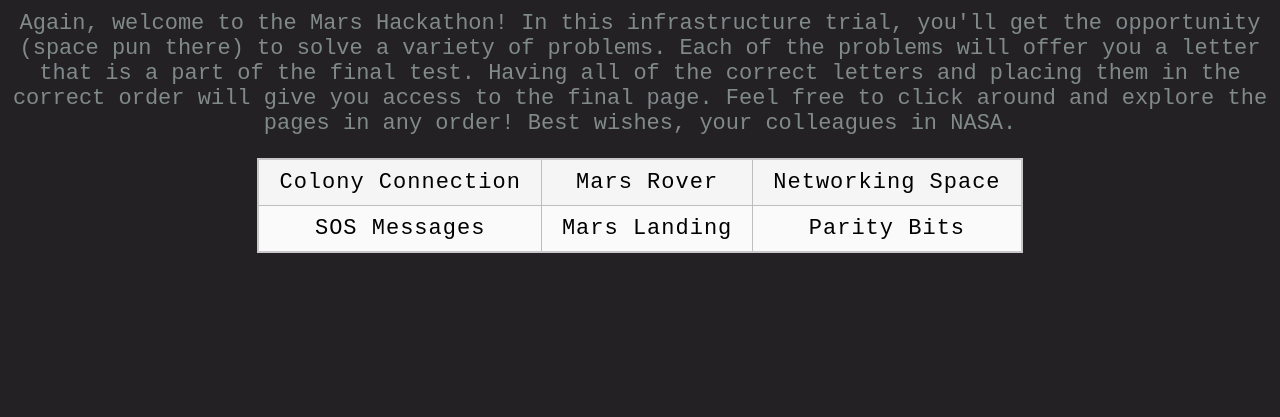
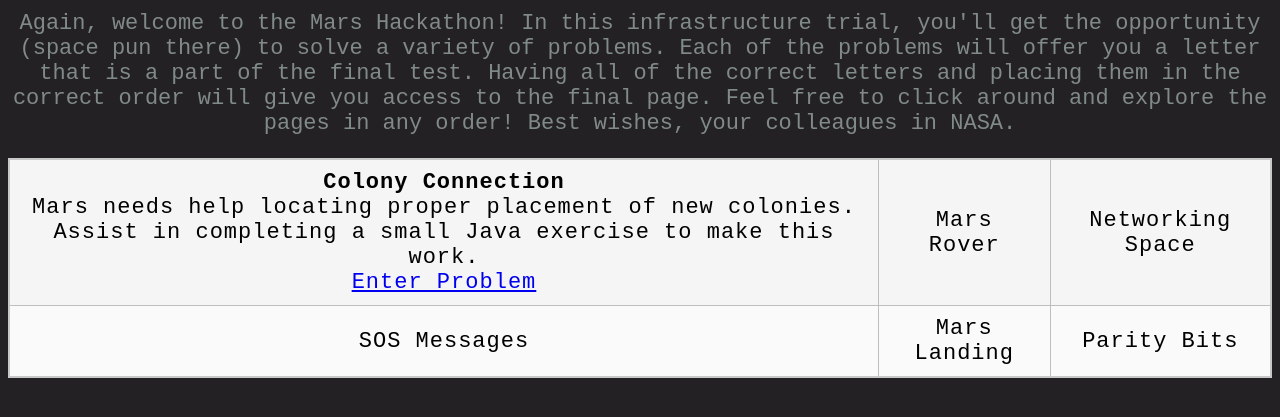
Before and after one commit to grexcode/marshackathon, a plain HTML site: page index.html in a window 1280 px wide. Shown: the part 381-798 px from the top of the page. Drawn offline with Linux system fonts and the light colour scheme.

Commit message:
Update index.html

```diff
--- a/index.html
+++ b/index.html
@@ -76,7 +76,9 @@ caption {
 
      <table class="center">
       <tr>
-        <td>Colony Connection</td>
+       <td><b>Colony Connection</b><br>
+       Mars needs help locating proper placement of new colonies. Assist in completing a small Java exercise to make this work.<br>
+        <a href="/colonyconnection.html">Enter Problem</a></td>
         <td>Mars Rover</td>
         <td>Networking Space</td>
       </tr>
```
